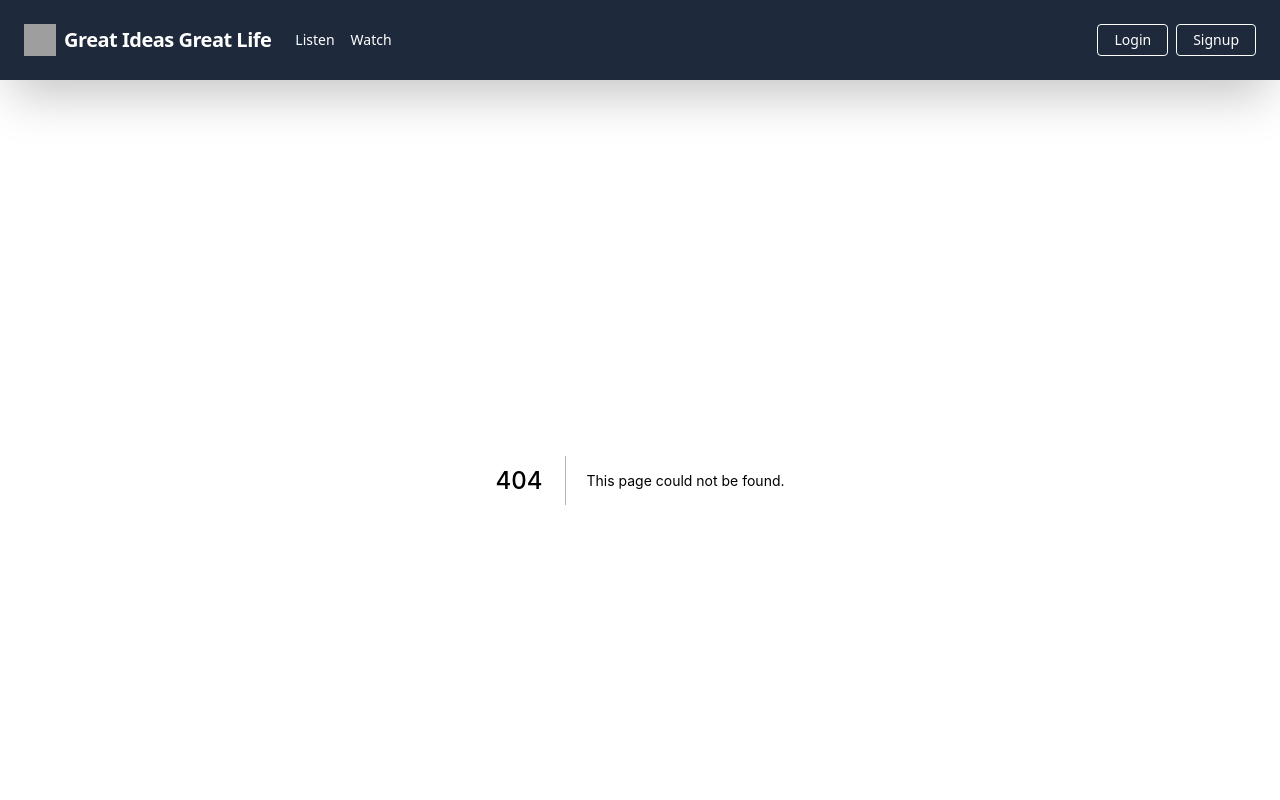
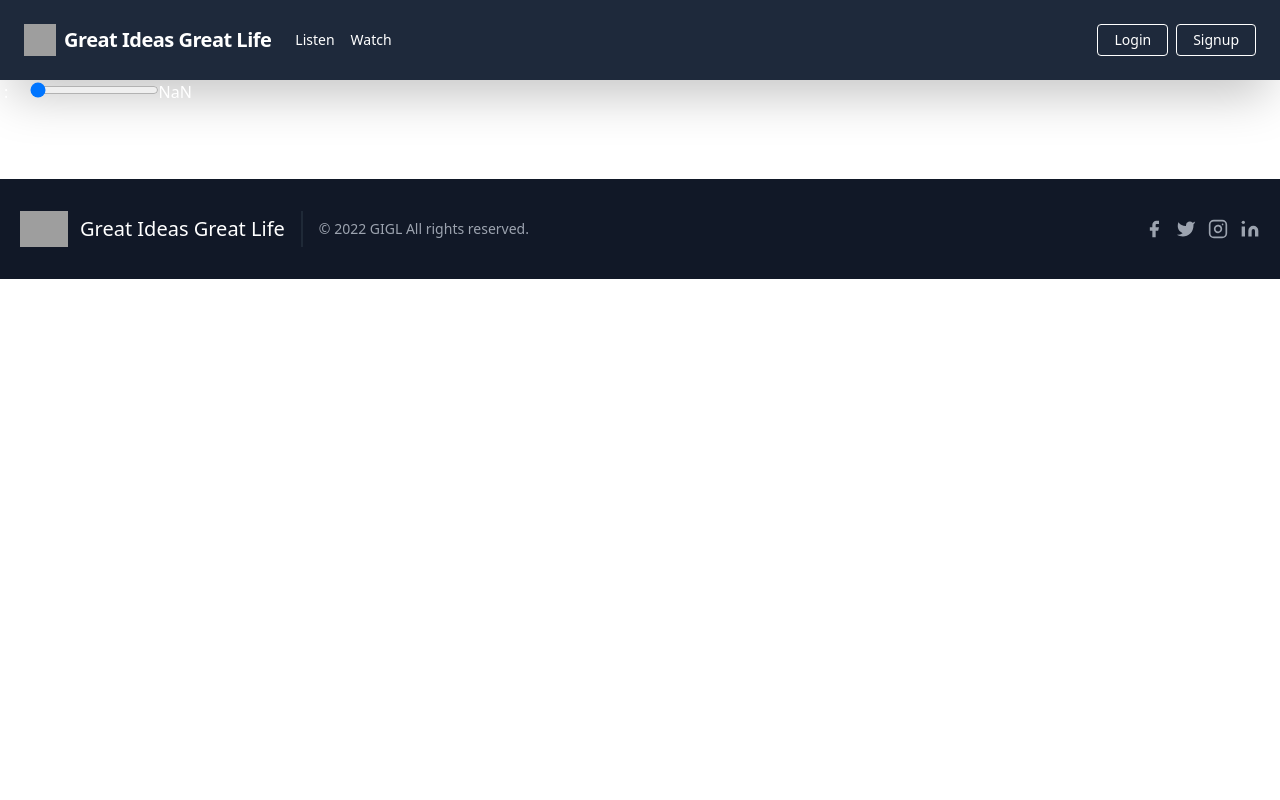
Before and after one commit to RinkeshRana/GIGL-Premium, a Next.js app: page /components/AudioPlayer in a window 1280 px wide. Before the commit this address had no page. Shown: the top 800 px of the page. Built offline with nearby package versions, Linux system fonts and the light colour scheme; grey boxes are pictures that could not be loaded.

Commit message:
all working

```diff
--- a/pages/_app.js
+++ b/pages/_app.js
@@ -3,6 +3,7 @@ import Footer from './components/Footer'
 import Navbar from './components/Navbar'
 import BookState from './context/bookState'
 import AudioState from './context/audioState'
+import AudioPlayerState from './context/audioPlayerState'
 
 function MyApp({ Component, pageProps }) {
   return (
@@ -10,7 +11,9 @@ function MyApp({ Component, pageProps }) {
     <Navbar />
     <BookState>
       <AudioState>
+      <AudioPlayerState>
   <Component {...pageProps} />
+      </AudioPlayerState>
       </AudioState>
   </BookState>
   <Footer/>
--- a/pages/api/fetchBooks.js
+++ b/pages/api/fetchBooks.js
@@ -3,7 +3,7 @@ import * as fs from 'fs';
 
 export default function handler(req, res) {
   console.log(req.query);
-  fs.readFile("pages/api/json/books/1.json",'utf-8',(err,data)=>{
+  fs.readFile("pages/api/json/books/11.json",'utf-8',(err,data)=>{
     console.log(err);
     res.status(200).json(JSON.parse(data))
   })
--- a/pages/book/[book].js
+++ b/pages/book/[book].js
@@ -8,16 +8,37 @@ import {
 } from "react-icons/tb";
 import { useRouter } from "next/router";
 import BookContext from ".././context/bookContext";
+import AudioPlayerContext from ".././context/audioPlayerContext";
 import AudioParts from "../components/AudioParts";
 
 const book = (props) => {
+  // audioUrl is the url of the all audio file
+  let audioUrl = [];
   const bookData = props.bookData.url;
-  console.log(bookData);
+  for (const key in bookData) {
+    audioUrl[key] = bookData[key].url;
+  }
+  console.log(audioUrl);
+
   // getting user book
   const { getBook } = useContext(BookContext);
+  const { play, togglePlay } = useContext(AudioPlayerContext);
   const currentBook = getBook();
 
   const router = useRouter();
+
+  const audioButton = () => {
+    console.log("play and pause audio.");
+    let audio = new Audio(audioUrl[0]);
+    if (!play) {
+      console.log("audiourl",audioUrl);
+      console.log("audiourl[0]", audioUrl[0]);
+      audio.play();
+    }else{
+      audio.pause()
+      audioUrl[0].pause;
+    }
+  };
 
   return (
     <div className="w-full bg-slate-900">
@@ -43,16 +64,26 @@ const book = (props) => {
               </div>
               <div className="flex justify-between items-center mt-8">
                 <div className="text-white">
+                  <i>
                     <TbPlayerSkipBack
                       size={35}
                       className="hover:cursor-pointer hover:scale-110"
                     />
+                  </i>
                 </div>
                 <div className="text-white p-6 width={30} height={30} rounded-full bg-red-light shadow-lg">
+                  <button onClick={togglePlay}>
                     <TbPlayerPlay
+                      onClick={audioButton}
                       size={35}
-                    className="hover:cursor-pointer hover:scale-110"
+                      className={`hover:cursor-pointer ${!play ? "hidden" : ""}  hover:scale-110`}
                     />
+                    <TbPlayerPause
+                      onClick={audioButton}
+                      size={35}
+                      className={`hover:cursor-pointer ${play ? "hidden" : ""} hover:scale-110`}
+                    />
+                  </button>
                 </div>
                 <div className="text-white">
                   <TbPlayerSkipForward
@@ -77,9 +108,11 @@ const book = (props) => {
             </div>
           </div>
         </div>
-        <div className=" ml-40 h-3/4 w-2/4 bg-slate-800 shadow-lg text-white overflow-auto ">
+        <div className=" ml-40 h-3/4 w-2/4 bg-slate-800 hidden md:block shadow-lg rounded-lg text-white overflow-auto ">
           <div className="p-4 text-justify">
-            dangerouslySetInnerHTML={currentBook.description}
+            <div
+              dangerouslySetInnerHTML={{ __html: currentBook.description }}
+            />
           </div>
         </div>
       </div>
@@ -102,9 +135,9 @@ export async function getServerSideProps(context) {
     {
       method: "get",
       headers: new Headers({
+        Host: "api.greatideasgreatlife.com",
         Authorization:
           "eyJhbGciOiJIUzI1NiIsInR5cCI6IkpXVCJ9.eyJfaWQiOjMxNTU3ODYsImlhdCI6MTY1NTIxNjAxOH0.GF498DxzpSV6DTAz5anTYpsYfmxji_l3PlZwvUIBEUg",
-        Host: "api.greatideasgreatlife.com",
       }),
     }
   );
--- /dev/null
+++ b/pages/components/AudioPlayer.js
@@ -0,0 +1,115 @@
+import React, { useState, useRef, useEffect } from "react";
+import {
+  TbPlayerSkipForward,
+  TbPlayerSkipBack,
+  TbPlayerPlay,
+  TbPlayerPause,
+} from "react-icons/tb";
+
+const AudioPlayer = () => {
+  // useState
+  // eslint-disable-next-line react-hooks/rules-of-hooks
+  const [isPlaying, setIsPlaying] = useState(false);
+
+  // eslint-disable-next-line react-hooks/rules-of-hooks
+  const [duration, setDuration] = useState(0);
+
+  // eslint-disable-next-line react-hooks/rules-of-hooks
+  const [currentTime, setCurrentTime] = useState(0);
+
+  // references
+  // eslint-disable-next-line react-hooks/rules-of-hooks
+  const audioPlayer = useRef();
+  // eslint-disable-next-line react-hooks/rules-of-hooks
+  const progressBar = useRef();
+
+  // eslint-disable-next-line react-hooks/rules-of-hooks
+  useEffect(() => {
+    const seconds = Math.floor(audioPlayer.current.duration);
+    setDuration(seconds);
+    progressBar.current.max = seconds;
+  }, [audioPlayer?.current?.loadedmetadata, audioPlayer?.current?.readyState]);
+
+  const calculateTime = (secs) => {
+    const minutes = Math.floor(secs / 60);
+    const returnMinutes = minutes < 10 ? `0${minutes}` : `${minutes}`;
+    const seconds = Math.floor(secs % 60);
+    const returnSeconds = seconds < 10 ? `0${seconds}` : `${seconds}`;
+
+    return `${returnMinutes} : ${returnSeconds}`;
+  };
+  const togglePlayPause = () => {
+    const preValue = isPlaying;
+    setIsPlaying(!preValue);
+
+    if (!preValue) {
+      audioPlayer.current.play();
+    } else {
+      audioPlayer.current.pause();
+    }
+  };
+
+  const changeRange = () => {
+    audioPlayer.current.currentTime = progressBar.current.value;
+    setCurrentTime(progressBar.current.value);
+  };
+  return (
+    <div className="flex flex-wrap w-64 justify-center -ml-8">
+      <div className="flex w-auto justify-center ml-7">
+        <div className="text-white w-12 ">{calculateTime(currentTime)}</div>
+
+        {/* progressbar */}
+        <div>
+          <input
+            type="range"
+            name=""
+            id=""
+            defaultValue="0"
+            ref={progressBar}
+            onChange={changeRange}
+            className="text-white"
+          />
+        </div>
+
+        {/* duration */}
+        <div className="text-white w-20">
+          {duration && !isNaN(duration) && calculateTime(duration)}
+        </div>
+      </div>
+
+      <div className="flex gap-5 mt-4 ">
+        <audio
+          src="https://audio.greatideasgreatlife.com/audios/1042_5745_1643382390.mp3"
+          ref={audioPlayer}
+        ></audio>
+
+        <button className="text-white  text-center">
+          <TbPlayerSkipBack
+            size={35}
+            className="hover:cursor-pointer hover:scale-110"
+          />
+        </button>
+        <button onClick={togglePlayPause} className="text-white ml-8">
+          {" "}
+          {isPlaying ? (
+            <TbPlayerPause />
+          ) : (
+            <TbPlayerPlay
+              size={35}
+              className="hover:cursor-pointer hover:scale-110"
+            />
+          )}
+        </button>
+        <button className="text-white ml-8">
+          <TbPlayerSkipForward
+            size={35}
+            className="hover:cursor-pointer hover:scale-110"
+          />
+        </button>
+      </div>
+      {/* currect time */}
+    </div>
+  );
+};
+
+export default AudioPlayer;
--- /dev/null
+++ b/pages/context/audioPlayerContext.js
@@ -0,0 +1,5 @@
+import { createContext } from "react";
+
+const AudioPlayerContext = createContext();
+
+export default AudioPlayerContext
--- /dev/null
+++ b/pages/context/audioPlayerState.js
@@ -0,0 +1,21 @@
+import AudioPlayerContext from "./audioPlayerContext";
+import { useState } from "react";
+
+const audioPlayerState = (props) => {
+    const [play, setPlay] = useState(true);
+
+    const togglePlay = () => {
+        setPlay(!play);
+    }
+
+
+
+  // This will return functions that will be used to update the state
+  return (
+    <AudioPlayerContext.Provider value={{ play, togglePlay }}>
+      {props.children}
+    </AudioPlayerContext.Provider>
+  );
+};
+
+export default audioPlayerState;
```
Lines whose indentation alone changed are shown as unchanged.
